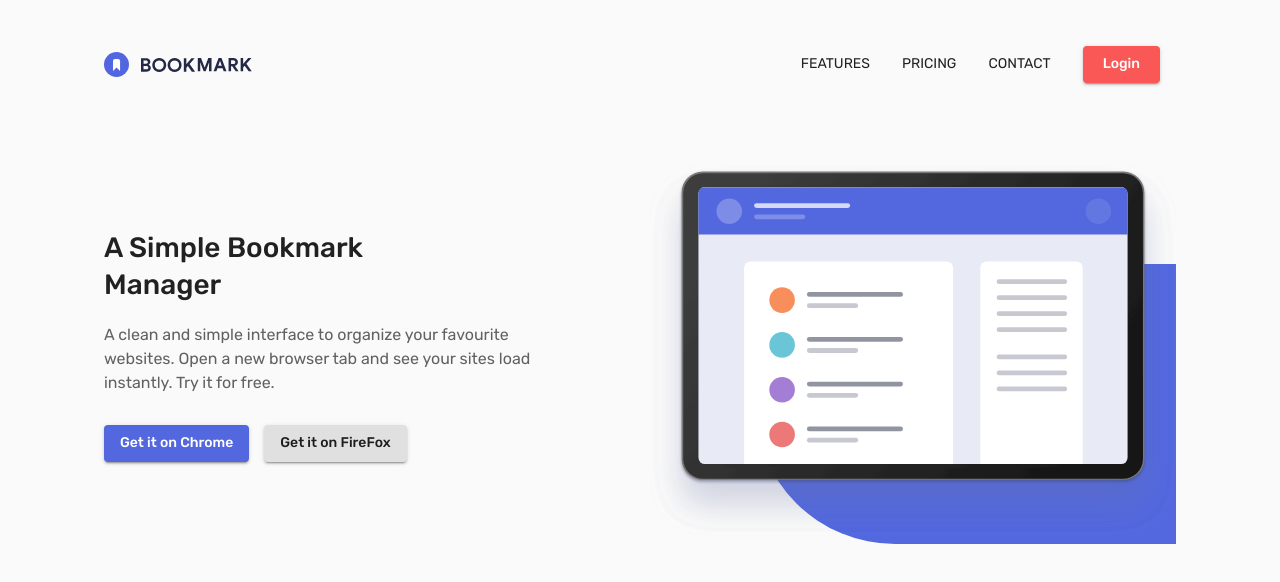
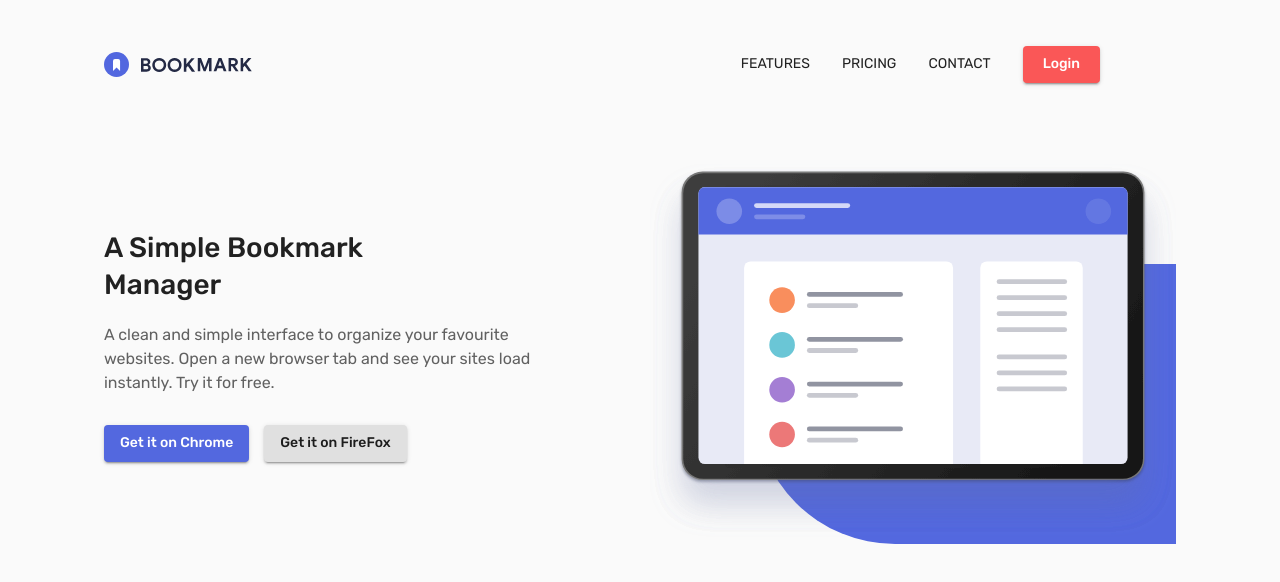
Before and after one commit to iambenbright/bookmark, a React (Create React App) app: page / in a window 1280 px wide. Shown: the top 582 px of the page. Built offline with nearby package versions, Linux system fonts and the light colour scheme.

Commit message:
chore: refactor styles

```diff
--- a/src/components/navbar/styles/index.ts
+++ b/src/components/navbar/styles/index.ts
@@ -8,6 +8,9 @@ const useStyles = makeStyles((theme: Theme) => ({
     justifyContent: 'space-between',
     paddingLeft: 0,
     paddingRight: 0,
+    [theme.breakpoints.up('md')]: {
+      paddingRight: 60,
+    },
   },
   brandRoot: {
     fontSize: '1.35rem',
```
